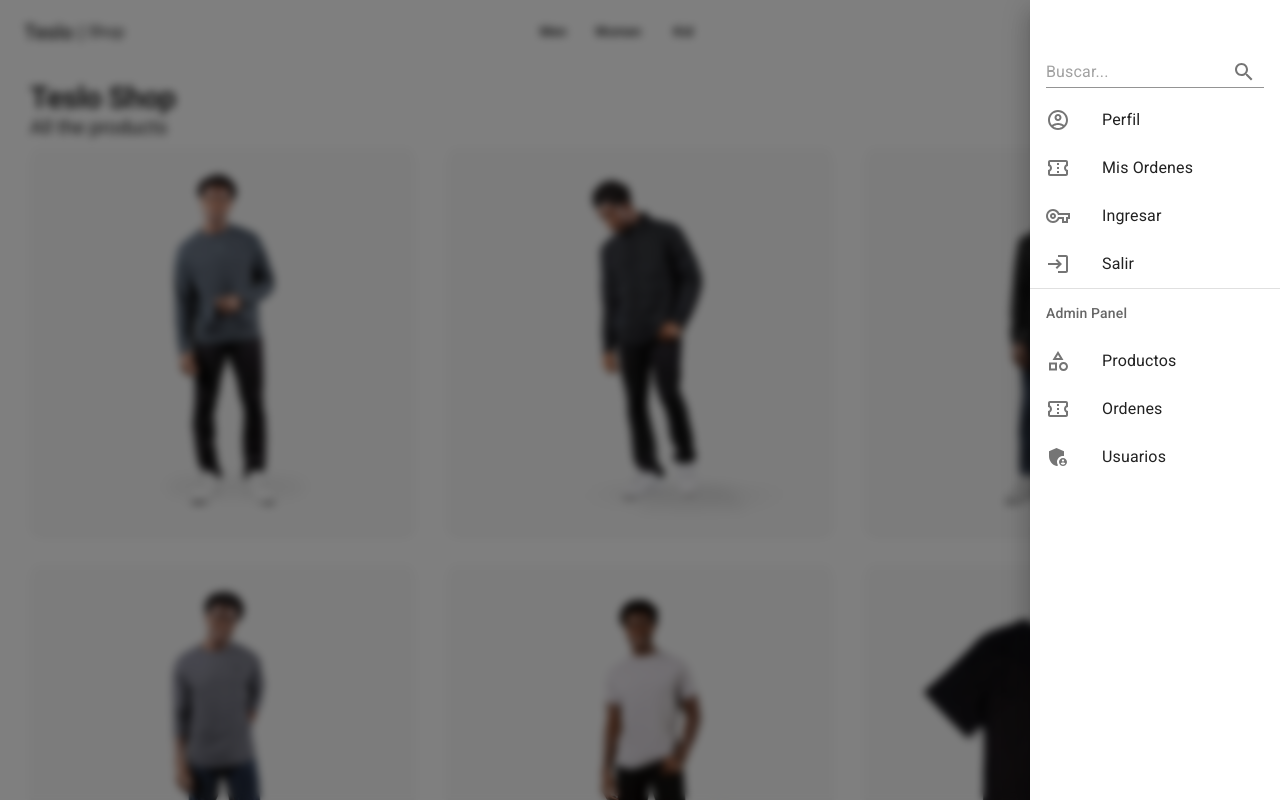
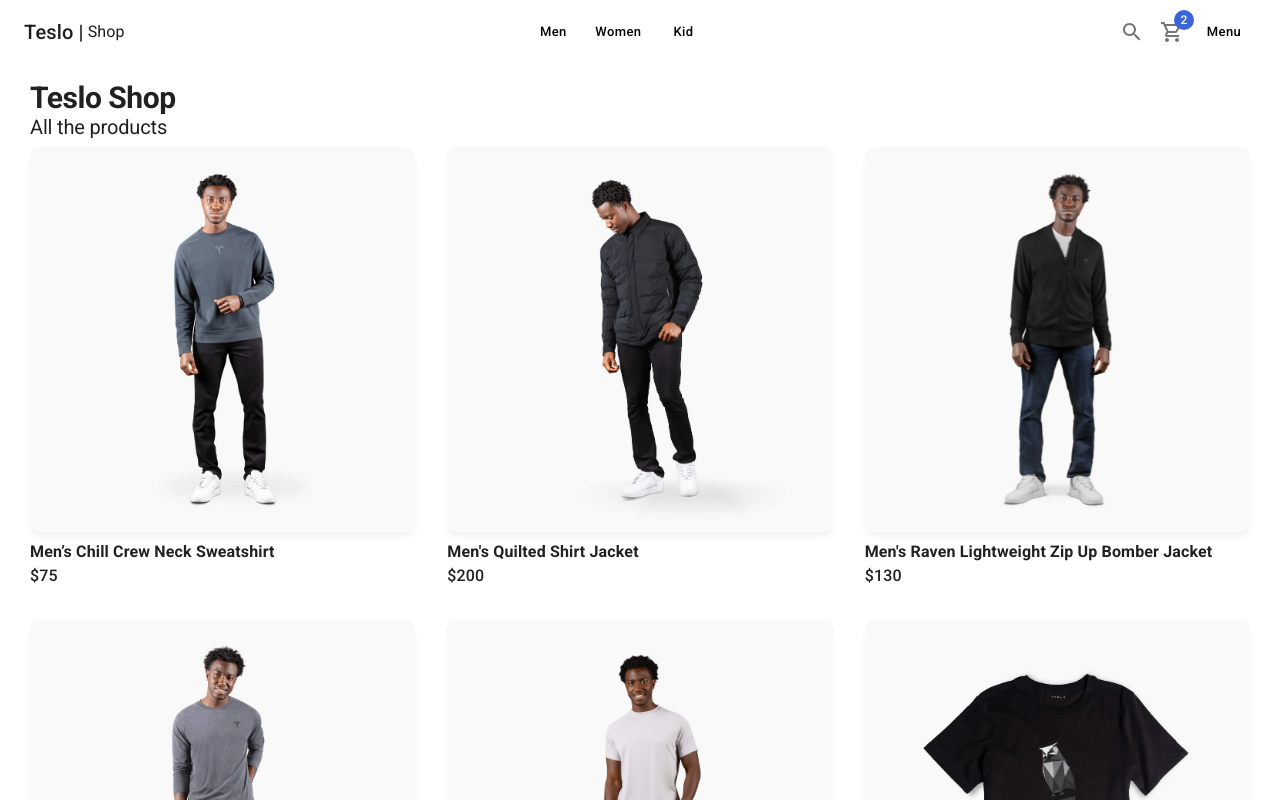
Before and after one commit to eacz/shop-nextjs, a Next.js app: page / in a window 1280 px wide. Shown: the top 800 px of the page. Built offline with nearby package versions, Linux system fonts and the light colour scheme.

Commit message:
add ProductList & ProductCard component

```diff
--- /dev/null
+++ b/src/components/products/ProductCard.tsx
@@ -0,0 +1,31 @@
+import { IProduct } from '@/interfaces'
+import { Grid, Card, CardActionArea, CardMedia, Box, Typography } from '@mui/material'
+import { useMemo, useState } from 'react'
+
+interface Props {
+  product: IProduct
+}
+
+const Product = ({ product }: Props) => {
+  const [isHovered, setIsHovered] = useState(false)
+
+  const productImage = useMemo(() => {
+    return isHovered ? `products/${product.images[1]}` : `products/${product.images[0]}`
+  }, [isHovered, product.images])
+
+  return (
+    <Grid item xs={6} sm={4} onMouseEnter={() => setIsHovered(true)} onMouseLeave={() => setIsHovered(false)}>
+      <Card>
+        <CardActionArea>
+          <CardMedia  className='fadeIn' component='img' image={productImage} alt={product.title} />
+        </CardActionArea>
+      </Card>
+      <Box sx={{ mt: 1 }} className='fadeIn'>
+        <Typography fontWeight={700}>{product.title}</Typography>
+        <Typography fontWeight={500}>${product.price}</Typography>
+      </Box>
+    </Grid>
+  )
+}
+
+export default Product
--- /dev/null
+++ b/src/components/products/ProductList.tsx
@@ -0,0 +1,19 @@
+import { IProduct } from '@/interfaces'
+import { Grid } from '@mui/material'
+import { ProductCard } from '.'
+
+interface Props {
+  products: IProduct[]
+}
+
+const ProductList = ({ products }: Props) => {
+  return (
+    <Grid container spacing={4}>
+      {products.map((product) => (
+        <ProductCard product={product} key={product.slug} />
+      ))}
+    </Grid>
+  )
+}
+
+export default ProductList
--- /dev/null
+++ b/src/components/products/index.ts
@@ -0,0 +1,2 @@
+export { default as ProductCard } from './ProductCard'
+export { default as ProductList } from './ProductList'
--- a/src/components/ui/SideMenu.tsx
+++ b/src/components/ui/SideMenu.tsx
@@ -26,7 +26,7 @@
 
 const SideMenu = () => {
   return (
-    <Drawer open={true} anchor='right' sx={{ backdropFilter: 'blur(4px)', transition: 'all 0.5s ease-out' }}>
+    <Drawer open={false} anchor='right' sx={{ backdropFilter: 'blur(4px)', transition: 'all 0.5s ease-out' }}>
       <Box sx={{ width: 250, paddingTop: 5 }}>
         <List>
           <ListItem>
--- /dev/null
+++ b/src/interfaces/index.ts
@@ -0,0 +1 @@
+export * from './product'
--- a/src/pages/index.tsx
+++ b/src/pages/index.tsx
@@ -1,5 +1,6 @@
+import { ProductList } from '@/components/products'
 import { initialData } from '@/database/products'
-import { Card, CardActionArea, CardMedia, Grid, Typography } from '@mui/material'
+import { Typography } from '@mui/material'
 import { ShopLayout } from '../components/layouts'
 
 export default function Home() {
@@ -11,17 +12,7 @@
       <Typography variant='h2' sx={{ mb: 1 }}>
         All the products
       </Typography>
-      <Grid container spacing={4}>
-        {initialData.products.map((product) => (
-          <Grid item xs={6} sm={4} key={product.slug}>
-            <Card>
-              <CardActionArea>
-                <CardMedia component='img' image={`products/${product.images[0]}`} alt={product.title} />
-              </CardActionArea>
-            </Card>
-          </Grid>
-        ))}
-      </Grid>
+      <ProductList products={initialData.products as any} />
     </ShopLayout>
   )
 }
```
Also changed, not shown: src/interfaces/product.ts (added, +16 -0 lines).
